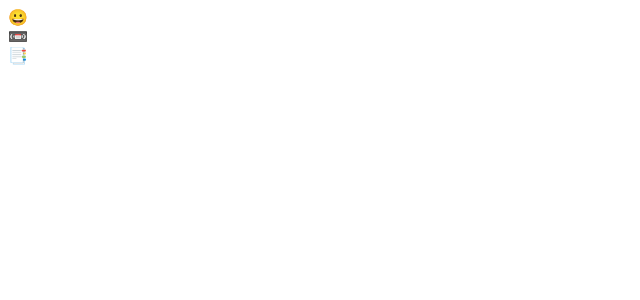
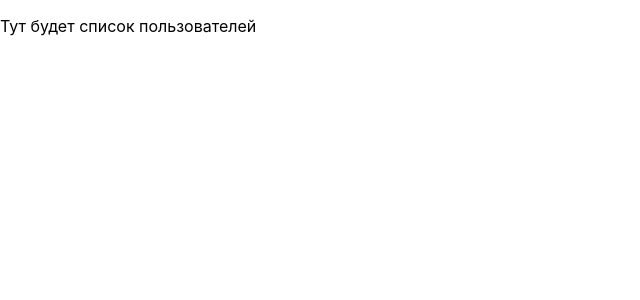
Before and after one commit to SandraYushko/ekzamenTS, a React (Create React App) app: page / in a window 1280 px wide. Shown: the top 300 px of the page, without its empty margins (0-640 px from the left). Built offline with nearby package versions, Linux system fonts and the light colour scheme.

Commit message:
Ponedelnik. Ekzamen #2 zadanie 5

```diff
--- a/src/index.tsx
+++ b/src/index.tsx
@@ -1,38 +1,16 @@
-import ReactDOM from 'react-dom'
+import React, {useState} from 'react';
+import ReactDOM from 'react-dom';
+import './index.css';
 
-export const VideoHeader = (props: {videoName: string}) => {
-    return <div>
-        😀 {props.videoName}
-    </div>
-}
-export const VideoContent = (props: {videoContent: string}) => {
-    return <div>
-        📼 <a href={props.videoContent}>{props.videoContent}</a>
-    </div>
-}
-export const VideoDescription = (props: {videoDescription: string}) => {
-    return <div>
-        📑 {props.videoDescription}
-    </div>
+function UsersList() {
+    const [users, setUsers] = useState<Array<string>>(["Bob", "Alex", "Ann"])
+    console.log(typeof(setUsers))
+    return (
+        <p>Тут будет список пользователей</p>
+    )
 }
 
-export const YoutubeVideo = (props: any) => {
-    return <div>
-        <VideoHeader videoName={props.title} />
-        <VideoContent videoContent={props.link} />
-        <VideoDescription videoDescription={props.description} />
-    </div>
-}
-
-export const App = () => {
-    const video = {
-        title: 'Samurai way',
-        link: 'https://www.youtube.com/watch?v=gb7gMluAeao&list=PLcvhF2Wqh7DNVy1OCUpG3i5lyxyBWhGZ8',
-        description: 'Best free react-course'
-    }
-
-    return <YoutubeVideo video={video} />
-}
-
-ReactDOM.render(<App />,
-    document.getElementById('root'))
+ReactDOM.render(
+    <UsersList/>, document.getElementById('root')
+);
+// Что вернёт выражение: typeof setUsers?
```
